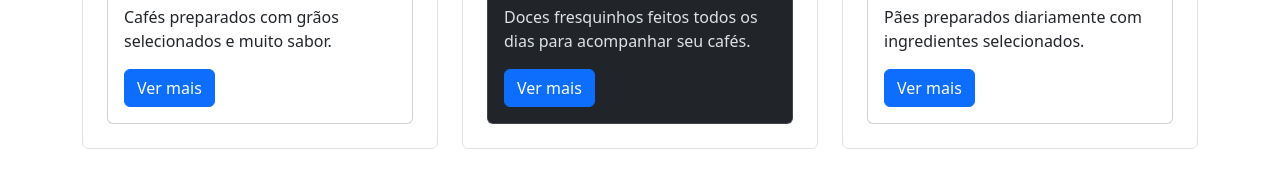
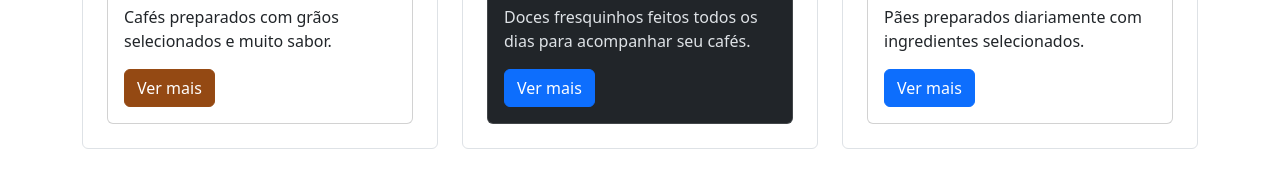
Before and after one commit to Wendelhae15/landing-bootstrap, a plain HTML site: page index.html in a window 1280 px wide. Shown: the part 786-974 px from the top of the page. Drawn offline with nearby package versions, Linux system fonts and the light colour scheme.

Commit message:
Adicionando CSS no botão

```diff
--- a/index.html
+++ b/index.html
@@ -10,6 +10,14 @@
             height: 250px;
             object-fit: contain;
             background-color: #f5f5f5;
+        }
+    </style>
+
+    <!-- O CSS está depois do Bootstrap para que essa regra tenha prioridade. -->
+    <style>
+        .botao-cafe {
+            background-color: #944913;
+            border-color: #974b14;
         }
     </style>
     <title>Cafeteria</title>
```
